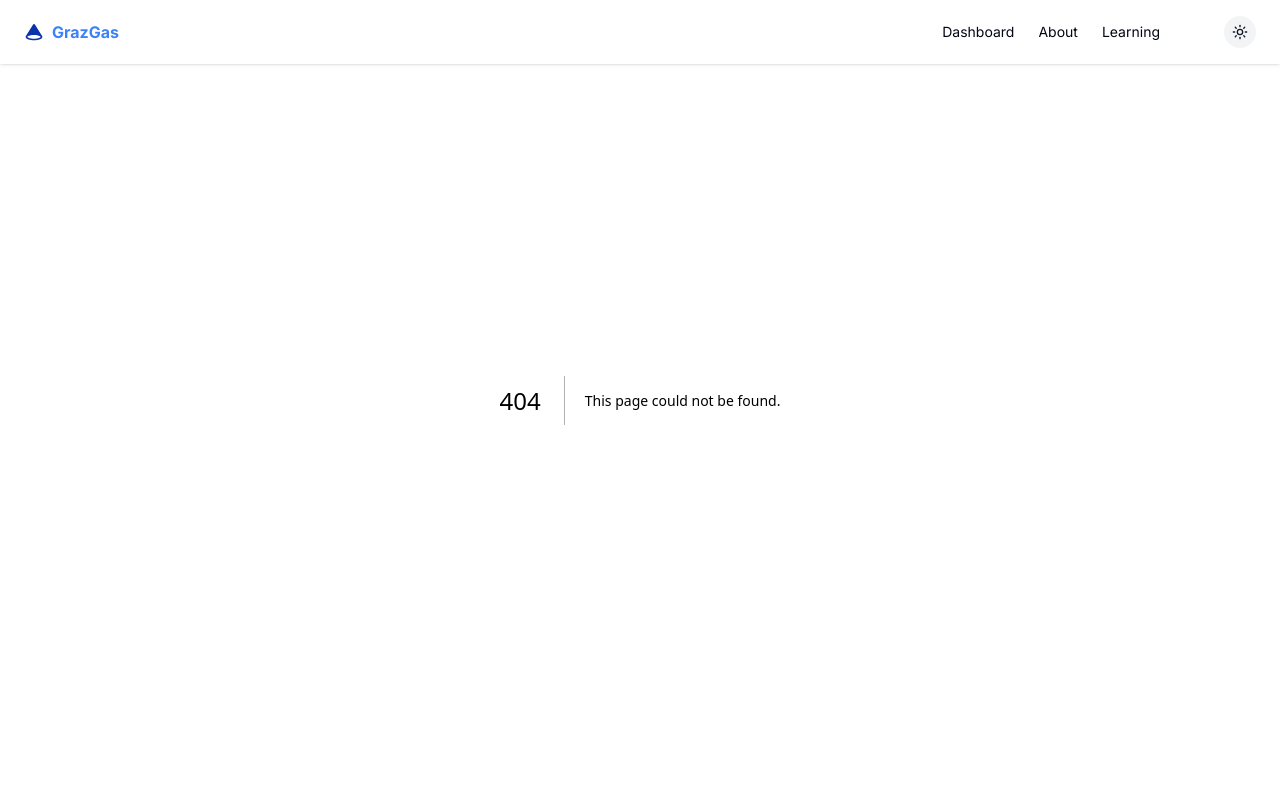
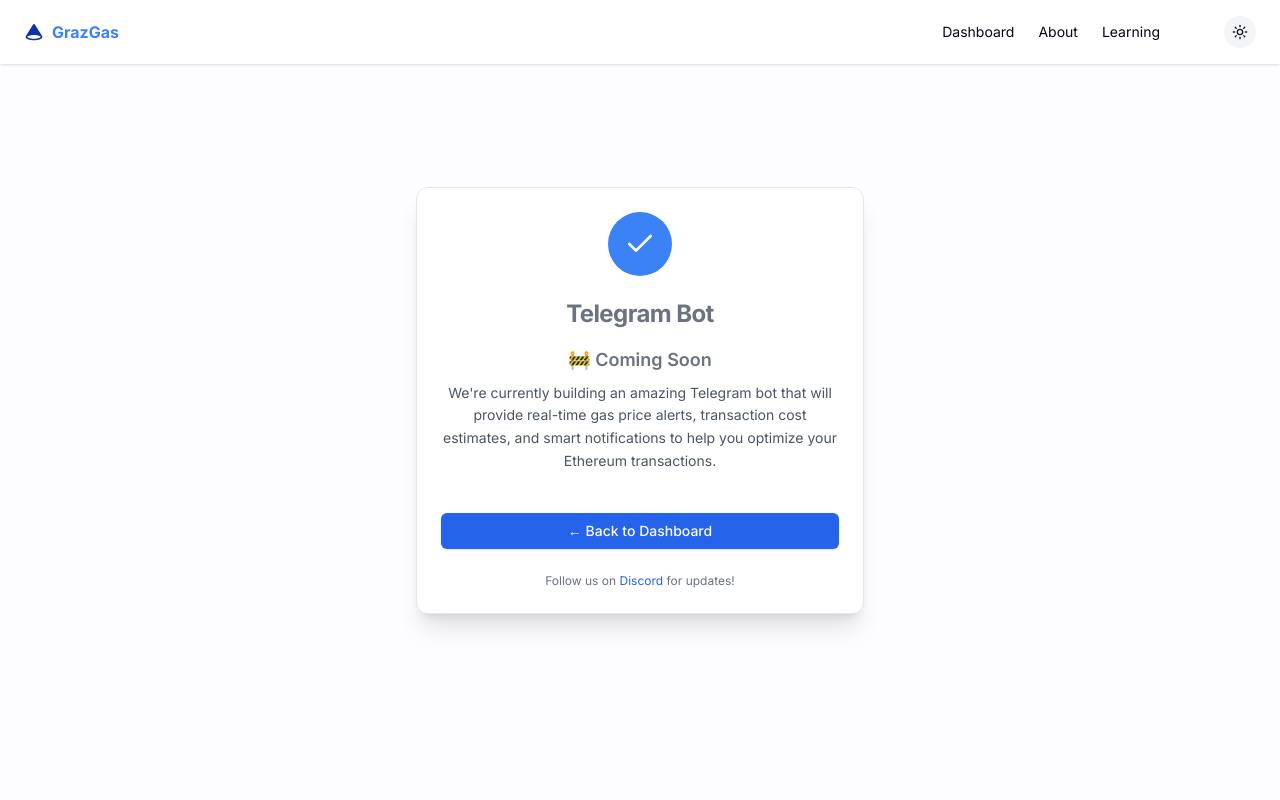
Before and after one commit to oladetoungee/grazgas, a Next.js app: page /telegram-bot in a window 1280 px wide. Before the commit this address had no page. Shown: the top 800 px of the page. Built offline with nearby package versions, Linux system fonts and the light colour scheme.

Commit message:
Add Telegram Bot page

```diff
--- /dev/null
+++ b/src/app/telegram-bot/page.tsx
@@ -0,0 +1,55 @@
+import Link from "next/link";
+import { Button } from "@/components/ui/button";
+import { Card, CardContent, CardHeader, CardTitle } from "@/components/ui/card";
+import { Check } from "lucide-react";
+
+export default function TelegramBotPage() {
+  return (
+    <div className="min-h-screen flex items-center justify-center p-4">
+      <Card className="w-full max-w-md text-center shadow-xl">
+        <CardHeader className="pb-4">
+          <div className="mx-auto w-16 h-16 bg-grazgas-blue rounded-full flex items-center justify-center mb-4">
+            <Check className="w-8 h-8 text-white" />
+          </div>
+          <CardTitle className="text-2xl font-bold text-gray-500">
+            Telegram Bot
+          </CardTitle>
+        </CardHeader>
+        <CardContent className="space-y-6">
+          <div className="space-y-2">
+            <h3 className="text-lg font-semibold text-gray-500">
+              🚧 Coming Soon
+            </h3>
+            <p className="text-gray-600 text-sm leading-relaxed">
+              We're currently building an amazing Telegram bot that will provide real-time gas price alerts,
+              transaction cost estimates, and smart notifications to help you optimize your Ethereum transactions.
+            </p>
+          </div>
+
+          {/* <div className="bg-blue-50 border border-blue-200 rounded-lg p-4">
+            <h4 className="font-semibold text-blue-800 mb-2">✨ Planned Features</h4>
+            <ul className="text-sm text-blue-700 space-y-1 text-left">
+              <li>• Real-time gas price alerts</li>
+              <li>• Transaction cost estimates</li>
+              <li>• Multi-chain support</li>
+              <li>• Custom notification settings</li>
+              <li>• Historical price trends</li>
+            </ul>
+          </div> */}
+
+          <div className="pt-4">
+            <Link href="/">
+              <Button className="w-full bg-blue-600 hover:bg-blue-700 text-white">
+                ← Back to Dashboard
+              </Button>
+            </Link>
+          </div>
+
+          <div className="text-xs text-gray-500">
+            Follow us on <a href="https://discord.gg/Urj6n7Aj" target="_blank" rel="noopener noreferrer" className="text-blue-600 hover:underline">Discord</a> for updates!
+          </div>
+        </CardContent>
+      </Card>
+    </div>
+  );
+}
```
